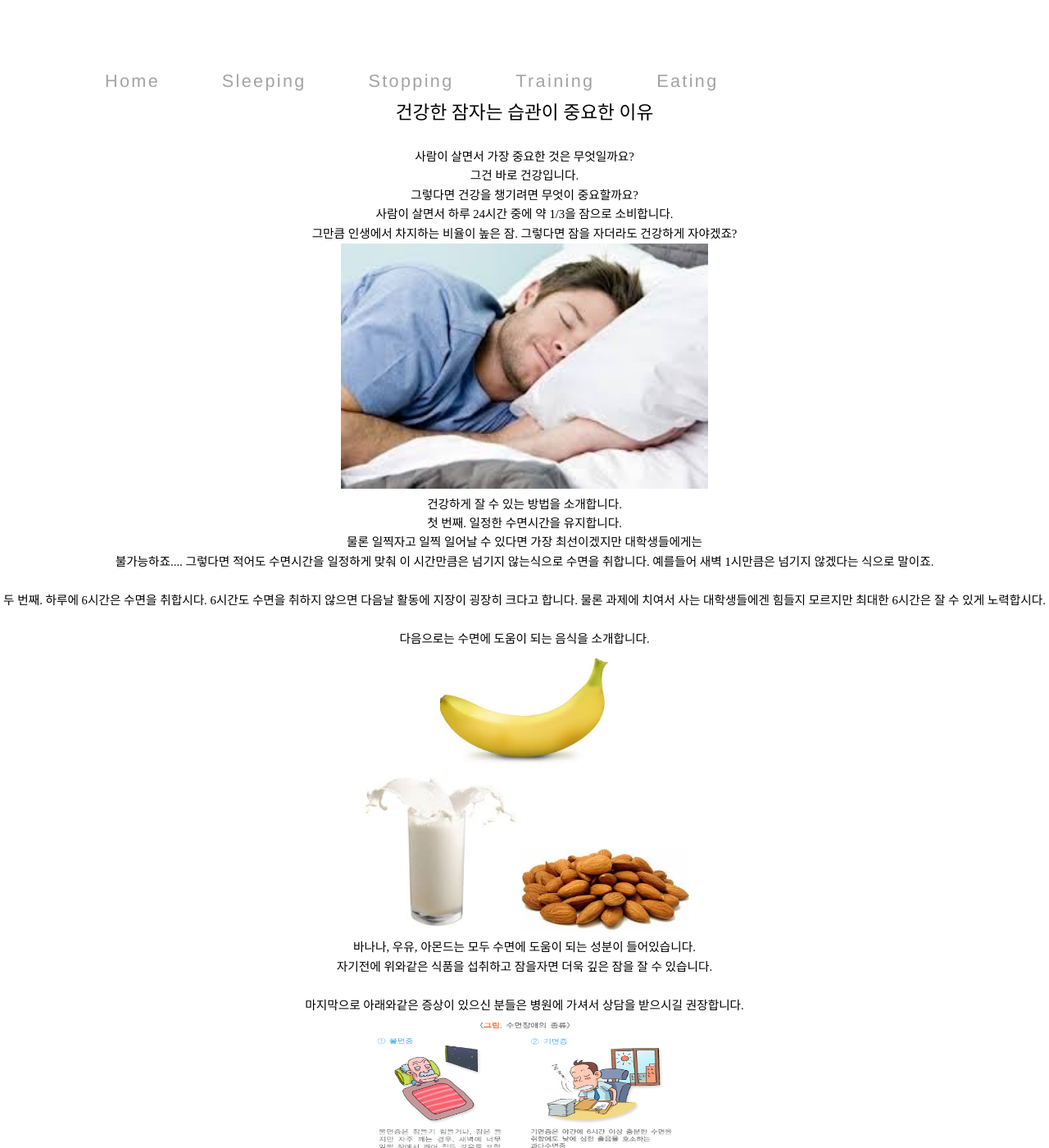
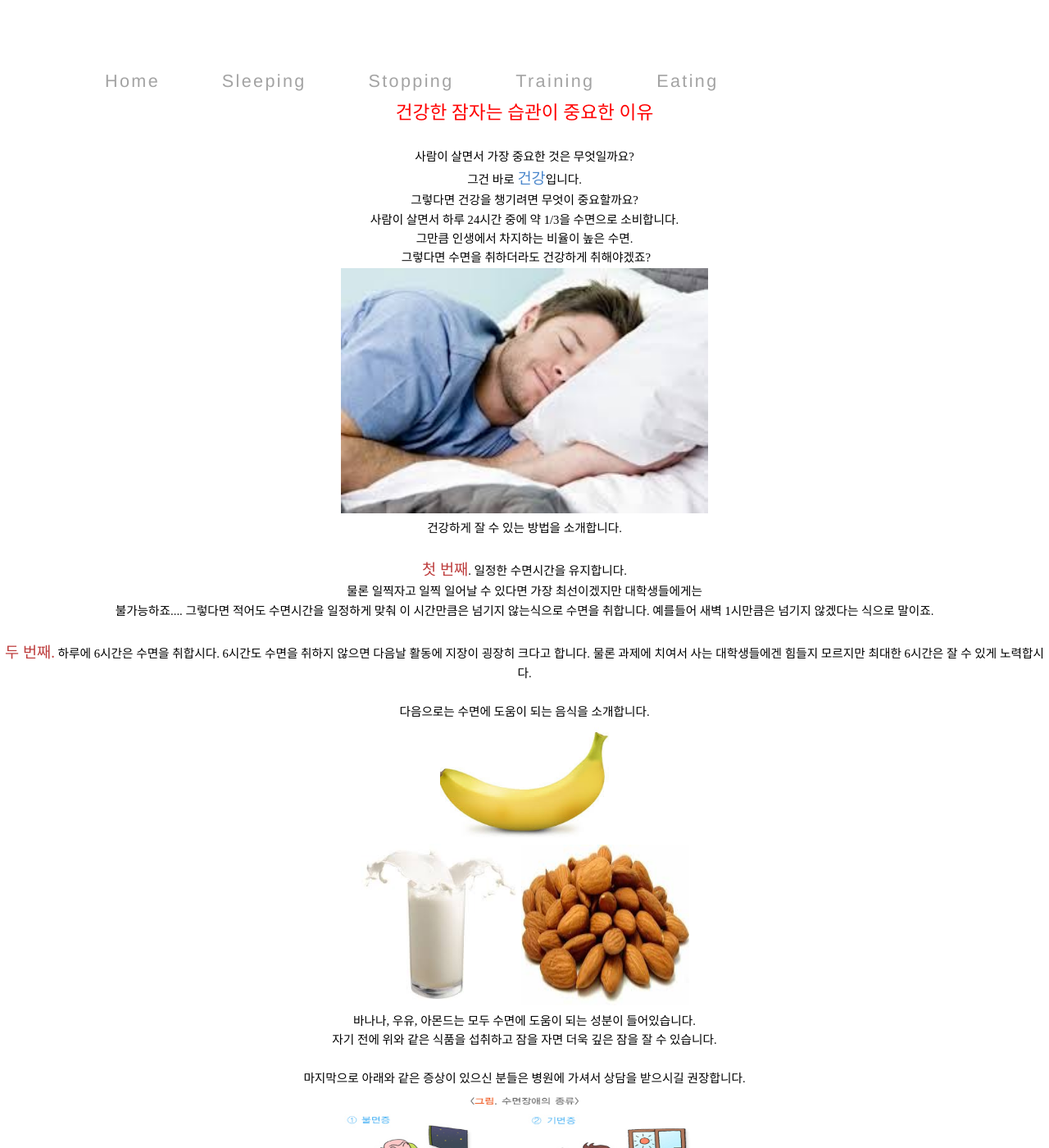
Before and after one commit to kuthealth/kuthealth.github.com, a Jekyll site: the page built from page/sleeping.html, in a window 1280 px wide and 1400 px high. Shown: the whole window at 82% size. Built offline with Jekyll 4.4.1, drawn with Linux system fonts in a browser that asks for light colours.

Commit message:
Update sleeping.html

```diff
--- a/page/sleeping.html
+++ b/page/sleeping.html
@@ -140,19 +140,21 @@ div.HStyle13
 
 <BODY>
 
-<P CLASS=HStyle0 STYLE='text-align:center;'><SPAN STYLE='font-size:17.0pt;font-family:"새굴림";font-weight:"bold";line-height:160%'>건강한 잠자는 습관이 중요한 이유</SPAN></P>
+<P CLASS=HStyle0 STYLE='text-align:center;'><SPAN STYLE='font-size:17.0pt;font-family:"새굴림";font-weight:"bold";color:#ff0000;line-height:160%'>건강한 잠자는 습관이 중요한 이유</SPAN></P>
 
 <P CLASS=HStyle0 STYLE='text-align:center;'><SPAN STYLE='font-size:11.0pt;font-family:"새굴림";line-height:160%'><BR></SPAN></P>
 
 <P CLASS=HStyle0 STYLE='text-align:center;'><SPAN STYLE='font-size:11.0pt;font-family:"새굴림";line-height:160%'>사람이 살면서 가장 중요한 것은 무엇일까요?</SPAN></P>
 
-<P CLASS=HStyle0 STYLE='text-align:center;'><SPAN STYLE='font-size:11.0pt;font-family:"새굴림";line-height:160%'>그건 바로 건강입니다. </SPAN></P>
+<P CLASS=HStyle0 STYLE='text-align:center;'><SPAN STYLE='font-size:11.0pt;font-family:"새굴림";line-height:160%'>그건 바로 </SPAN><SPAN STYLE='font-size:14.0pt;font-family:"새굴림";font-weight:"bold";color:#4b87cb;line-height:160%'>건강</SPAN><SPAN STYLE='font-size:11.0pt;font-family:"새굴림";line-height:160%'>입니다. </SPAN></P>
 
 <P CLASS=HStyle0 STYLE='text-align:center;'><SPAN STYLE='font-size:11.0pt;font-family:"새굴림";line-height:160%'>그렇다면 건강을 챙기려면 무엇이 중요할까요?</SPAN></P>
 
-<P CLASS=HStyle0 STYLE='text-align:center;'><SPAN STYLE='font-size:11.0pt;font-family:"새굴림";line-height:160%'>사람이 살면서 하루 24시간 중에 약 1/3을 잠으로 소비합니다. </SPAN></P>
+<P CLASS=HStyle0 STYLE='text-align:center;'><SPAN STYLE='font-size:11.0pt;font-family:"새굴림";line-height:160%'>사람이 살면서 하루 24시간 중에 약 1/3을 수면으로 소비합니다. </SPAN></P>
 
-<P CLASS=HStyle0 STYLE='text-align:center;'><SPAN STYLE='font-size:11.0pt;font-family:"새굴림";line-height:160%'>그만큼 인생에서 차지하는 비율이 높은 잠. 그렇다면 잠을 자더라도 건강하게 자야겠죠?</SPAN></P>
+<P CLASS=HStyle0 STYLE='text-align:center;'><SPAN STYLE='font-size:11.0pt;font-family:"새굴림";line-height:160%'>그만큼 인생에서 차지하는 비율이 높은 수면.</SPAN></P>
+
+<P CLASS=HStyle0 STYLE='text-align:center;'><SPAN STYLE='font-size:11.0pt;font-family:"새굴림";line-height:160%'>&nbsp;그렇다면 수면을 취하더라도 건강하게 취해야겠죠?</SPAN></P>
 
 <P CLASS=HStyle0 STYLE='text-align:center;'><SPAN STYLE='font-size:11.0pt;font-family:"새굴림";line-height:160%'><IMG src="../sleep.jpg" alt="그림입니다.
 원본 그림의 이름: 다운로드.jpg
@@ -160,7 +162,9 @@ div.HStyle13
 
 <P CLASS=HStyle0 STYLE='text-align:center;'><SPAN STYLE='font-size:11.0pt;font-family:"새굴림";line-height:160%'>건강하게 잘 수 있는 방법을 소개합니다.</SPAN></P>
 
-<P CLASS=HStyle0 STYLE='text-align:center;'><SPAN STYLE='font-size:11.0pt;font-family:"새굴림";line-height:160%'>첫 번째. 일정한 수면시간을 유지합니다.</SPAN></P>
+<P CLASS=HStyle0 STYLE='text-align:center;'><SPAN STYLE='font-size:11.0pt;font-family:"새굴림";line-height:160%'><BR></SPAN></P>
+
+<P CLASS=HStyle0 STYLE='text-align:center;'><SPAN STYLE='font-size:14.0pt;font-family:"새굴림";font-weight:"bold";color:#bd3d3d;line-height:160%'>첫 번째</SPAN><SPAN STYLE='font-size:11.0pt;font-family:"새굴림";line-height:160%'>. </SPAN><SPAN STYLE='font-size:11.0pt;font-family:"새굴림";font-weight:"bold";line-height:160%'>일정한 수면시간을 유지합니다.</SPAN></P>
 
 <P CLASS=HStyle0 STYLE='text-align:center;'><SPAN STYLE='font-size:11.0pt;font-family:"새굴림";line-height:160%'>물론 일찍자고 일찍 일어날 수 있다면 가장 최선이겠지만 대학생들에게는</SPAN></P>
 
@@ -168,7 +172,7 @@ div.HStyle13
 
 <P CLASS=HStyle0 STYLE='text-align:center;'><SPAN STYLE='font-size:11.0pt;font-family:"새굴림";line-height:160%'><BR></SPAN></P>
 
-<P CLASS=HStyle0 STYLE='text-align:center;'><SPAN STYLE='font-size:11.0pt;font-family:"새굴림";line-height:160%'>두 번째. 하루에 6시간은 수면을 취합시다. 6시간도 수면을 취하지 않으면 다음날 활동에 지장이 굉장히 크다고 합니다. 물론 과제에 치여서 사는 대학생들에겐 힘들지 모르지만 최대한 6시간은 잘 수 있게 노력합시다.</SPAN></P>
+<P CLASS=HStyle0 STYLE='text-align:center;'><SPAN STYLE='font-size:14.0pt;font-family:"새굴림";font-weight:"bold";color:#bd3d3d;line-height:160%'>두 번째.</SPAN><SPAN STYLE='font-size:11.0pt;font-family:"새굴림";line-height:160%'> </SPAN><SPAN STYLE='font-size:11.0pt;font-family:"새굴림";font-weight:"bold";line-height:160%'>하루에 6시간은 수면을 취합시다.</SPAN><SPAN STYLE='font-size:11.0pt;font-family:"새굴림";line-height:160%'> 6시간도 수면을 취하지 않으면 다음날 활동에 지장이 굉장히 크다고 합니다. 물론 과제에 치여서 사는 대학생들에겐 힘들지 모르지만 최대한 6시간은 잘 수 있게 노력합시다.</SPAN></P>
 
 <P CLASS=HStyle0 STYLE='text-align:center;'><SPAN STYLE='font-size:11.0pt;font-family:"새굴림";line-height:160%'><BR></SPAN></P>
 
@@ -182,20 +186,20 @@ div.HStyle13
 원본 그림의 이름: 우유.jpg
 원본 그림의 크기: 가로 224pixel, 세로 225pixel" width="196" height="197" vspace="0" hspace="0" border="0"><IMG src="../amond.jpg" alt="그림입니다.
 원본 그림의 이름: 아몬드.jpg
-원본 그림의 크기: 가로 318pixel, 세로 158pixel" width="205" height="102" vspace="0" hspace="0" border="0"></SPAN></P>
+원본 그림의 크기: 가로 318pixel, 세로 158pixel" width="205" height="196" vspace="0" hspace="0" border="0"></SPAN></P>
 
 <P CLASS=HStyle0 STYLE='text-align:center;'><SPAN STYLE='font-size:11.0pt;font-family:"새굴림";line-height:160%'>바나나, 우유, 아몬드는 모두 수면에 도움이 되는 성분이 들어있습니다.</SPAN></P>
 
-<P CLASS=HStyle0 STYLE='text-align:center;'><SPAN STYLE='font-size:11.0pt;font-family:"새굴림";line-height:160%'>자기전에 위와같은 식품을 섭취하고 잠을자면 더욱 깊은 잠을 잘 수 있습니다.</SPAN></P>
+<P CLASS=HStyle0 STYLE='text-align:center;'><SPAN STYLE='font-size:11.0pt;font-family:"새굴림";line-height:160%'>자기 전에 위와 같은 식품을 섭취하고 잠을 자면 더욱 깊은 잠을 잘 수 있습니다.</SPAN></P>
 
 <P CLASS=HStyle0 STYLE='text-align:center;'><SPAN STYLE='font-size:11.0pt;font-family:"새굴림";line-height:160%'><BR></SPAN></P>
 
-<P CLASS=HStyle0 STYLE='text-align:center;'><SPAN STYLE='font-size:11.0pt;font-family:"새굴림";line-height:160%'>마지막으로 아래와같은 증상이 있으신 분들은 병원에 가셔서 상담을 받으시길 권장합니다.</SPAN></P>
+<P CLASS=HStyle0 STYLE='text-align:center;'><SPAN STYLE='font-size:11.0pt;font-family:"새굴림";line-height:160%'>마지막으로 아래와 같은 증상이 있으신 분들은 병원에 가셔서 상담을 받으시길 권장합니다.</SPAN></P>
 
 <P CLASS=HStyle0 STYLE='text-align:center;'><SPAN STYLE='font-size:11.0pt;font-family:"새굴림";line-height:160%'><IMG src="../hospital.jpg" alt="그림입니다.
 원본 그림의 이름: s02_100_i01.jpg
 원본 그림의 크기: 가로 550pixel, 세로 593pixel
-사진 찍은 날짜: 2011년 05월 21일 오후 5:15" width="401" height="324" vspace="0" hspace="0" border="0"></SPAN></P>
+사진 찍은 날짜: 2011년 05월 21일 오후 5:15" width="482" height="389" vspace="0" hspace="0" border="0"></SPAN></P>
 
 
 
```
